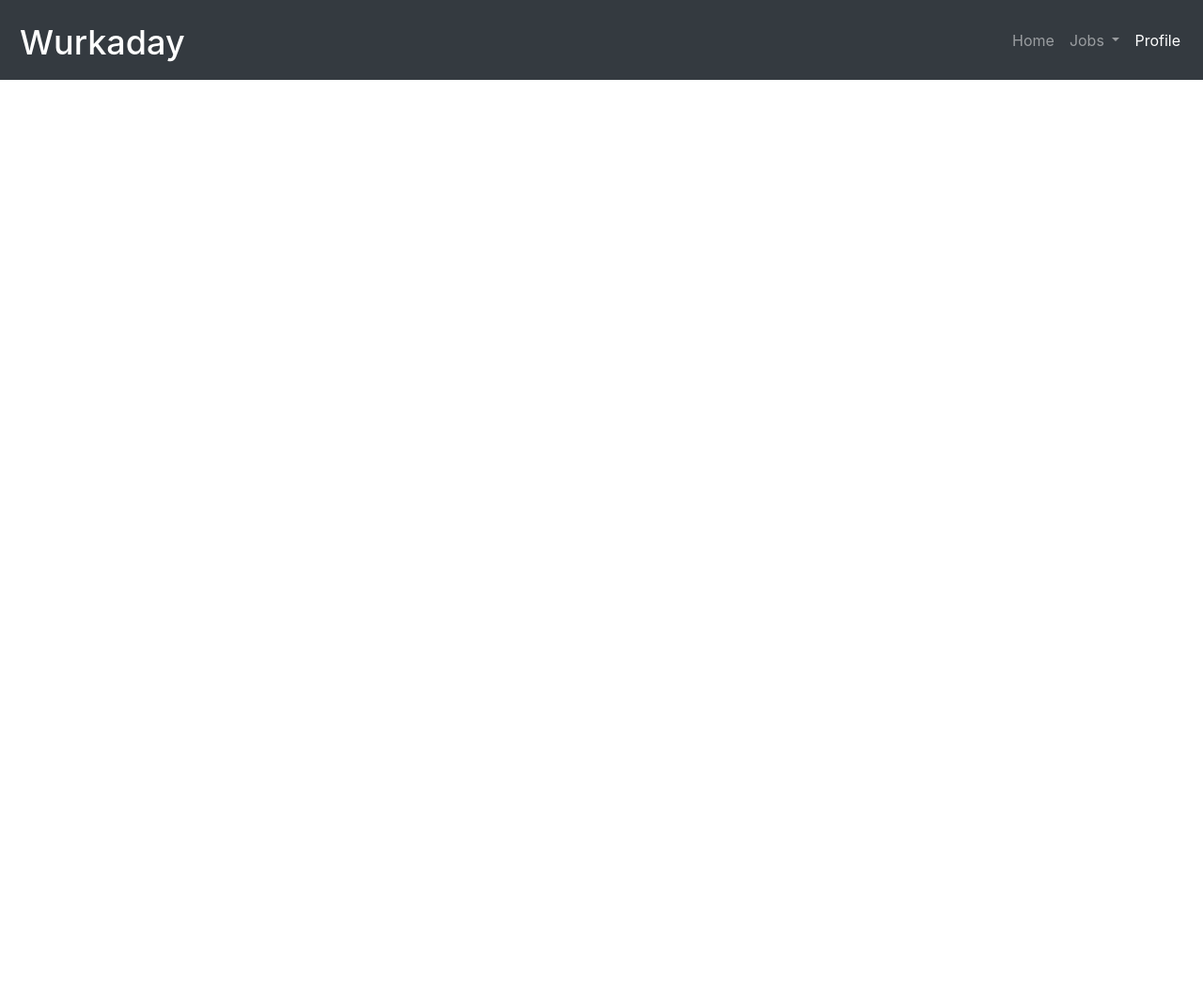
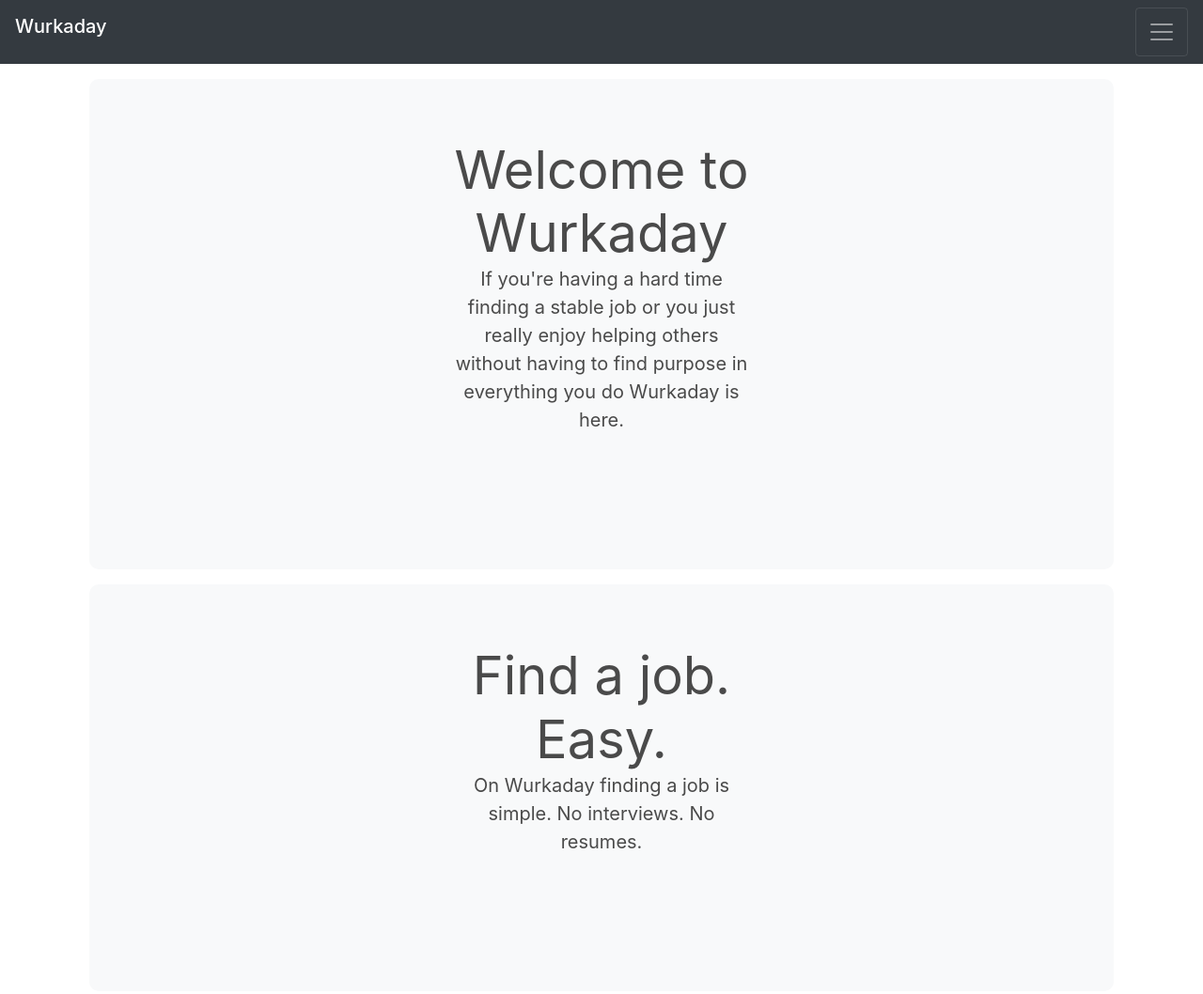
Before and after one commit to mariorents/wurkaday, a website: page public/home.html in a window 1280 px wide. Shown: the whole page at 94% size. Before the commit the page ends 800 px from the top, so only its background shows below. Drawn offline with nearby package versions, Linux system fonts and the light colour scheme.

Commit message:
added homepage starting content

```diff
--- a/config/config.json
+++ b/config/config.json
@@ -1,7 +1,7 @@
 {
   "development": {
     "username": "root",
-    "password": "root",
+    "password": "cobyrvca7",
     "database": "wurkAday_db",
     "host": "127.0.0.1",
     "dialect": "mysql",
--- a/package.json
+++ b/package.json
@@ -10,7 +10,10 @@
   "license": "ISC",
   "dependencies": {
     "express": "^4.17.1",
+    "express-session": "^1.16.2",
+    "express-sessions": "^1.0.6",
     "mysql2": "^1.6.5",
+    "passport": "^0.4.0",
     "sequelize": "^5.18.0"
   }
 }
--- a/public/assets/css/style.css
+++ b/public/assets/css/style.css
@@ -1,4 +1,8 @@
-body {
-    text-align: center;
-    color: aqua;
-};
+
+.my-5 {
+    margin-top: -2rem!important;
+}
+/* homepage */
+#hpContent {
+    border-radius: 10px;
+}
--- a/public/css/profile.css
+++ b/public/css/profile.css
@@ -10,3 +10,7 @@
 .navbar-brand {
     font-size: 2.25rem;
 }
+
+.my-5 {
+    margin-top: -2rem!important;
+}
--- a/public/home.html
+++ b/public/home.html
@@ -13,15 +13,14 @@
     <title>Wurkaday</title>
     <!-- CSS -->
     <link rel="stylesheet" href="./assets/css/reset.css">
-    <link rel="stylesheet" href="./css/profile.css">
+    <link rel="stylesheet" href="./assets/css/style.css">
     <!--Bulma Framework-->
     <link rel="stylesheet" href="https://cdnjs.cloudflare.com/ajax/libs/bulma/0.7.5/css/bulma.min.css">
     <script defer src="https://use.fontawesome.com/releases/v5.3.1/js/all.js"></script>
 </head>
 
 <body>
-    <div class="navBar">
-        <nav class="navbar navbar-expand-lg navbar-dark bg-dark">
+    <nav class="navbar navbar-fixed-top navbar-dark bg-dark">
         <span class="navbar-brand mb-0 h1" id="logo">Wurkaday</span>
         <button class="navbar-toggler" type="button" data-toggle="collapse" data-target="#navbarNavDropdown"
             aria-controls="navbarNavDropdown" aria-expanded="false" aria-label="Toggle navigation">
@@ -39,7 +38,7 @@
                     </a>
                     <div class="dropdown-menu" aria-labelledby="navbarDropdownMenuLink">
                         <a class="dropdown-item" href="#">Post a Job</a>
-                            <a class="dropdown-item" href="#">Find A Job</a>
+                        <a class="dropdown-item" href="#">Find a Job</a>
                     </div>
                 </li>
                 <li class="nav-item active">
@@ -48,6 +47,24 @@
             </ul>
         </div>
     </nav>
+    <div class="container">
+        <div class="position-relative overflow-hidden p-3 p-md-5 m-md-3 text-center bg-light" id="hpContent">
+            <div class="col-md-5 p-lg-5 mx-auto my-5">
+                <h1 class="display-4 font-weight-normal">Welcome to Wurkaday</h1>
+                <p class="lead font-weight-normal">If you're having a hard time finding a stable job or you just really
+                    enjoy helping others without having to find purpose in everything you do Wurkaday is here. </p>
+            </div>
+            <div class="product-device box-shadow d-none d-md-block"></div>
+            <div class="product-device product-device-2 box-shadow d-none d-md-block"></div>
+        </div>
+        <div class="position-relative overflow-hidden p-3 p-md-5 m-md-3 text-center bg-light" id="hpContent">
+            <div class="col-md-5 p-lg-5 mx-auto my-5">
+                <h1 class="display-4 font-weight-normal">Find a job. Easy.</h1>
+                <p class="lead font-weight-normal">On Wurkaday finding a job is simple. No interviews. No resumes. </p>
+            </div>
+            <div class="product-device box-shadow d-none d-md-block"></div>
+            <div class="product-device product-device-2 box-shadow d-none d-md-block"></div>
+        </div>
     </div>
     <script src="https://code.jquery.com/jquery-3.3.1.slim.min.js"
         integrity="sha384-q8i/X+965DzO0rT7abK41JStQIAqVgRVzpbzo5smXKp4YfRvH+8abtTE1Pi6jizo" crossorigin="anonymous">
```
Also changed, not shown: public/profiles.html (+2 -2 lines), 1 other file. Lines whose indentation alone changed are shown as unchanged.
